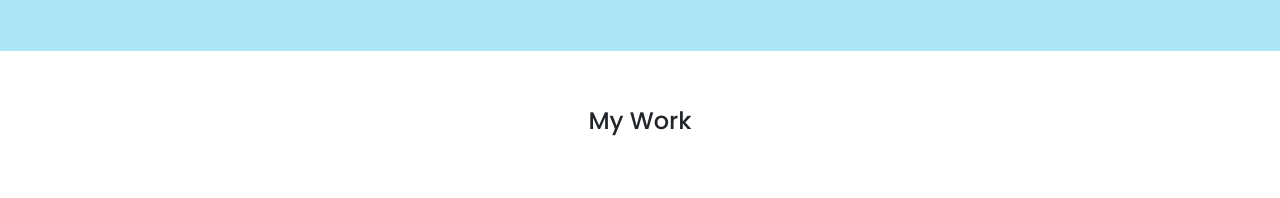
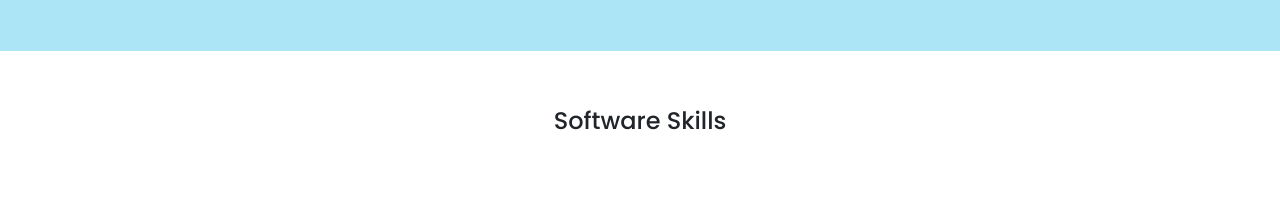
Before and after one commit to abhisek47/portfolio, a PHP site: page / in a window 1280 px wide. Shown: the part 1655-1853 px from the top of the page. Run offline with PHP 8.4, Linux system fonts and the light colour scheme; some libraries are stand-ins or nearby versions.

Commit message:
add knowledge section

```diff
--- a/index.html
+++ b/index.html
@@ -162,6 +162,17 @@
       </div>
     </section>
     <!-- end expertize -->
+    <!-- start skill -->
+    <section class="skills p-5">
+      <div class="container">
+        <div class="row">
+          <div class="col-lg-12">
+            <h4 class="text-center my-2">Software Skills</h4>
+          </div>
+        </div>
+      </div>
+    </section>
+    <!-- end skill -->
     <!-- start work -->
     <section class="work my-5">
       <div class="container">
--- a/style.css
+++ b/style.css
@@ -98,10 +98,10 @@ a:hover {
   font-size: 24px;
 }
 .nav-item a {
-  transition: ease-in-out all 0.5s;
+  transition: ease-in-out all 0.3s;
 }
 .nav-item a:hover {
-  color: tomato !important;
+  color: #ace6f6 !important;
 }
 .social {
   display: flex;
```
